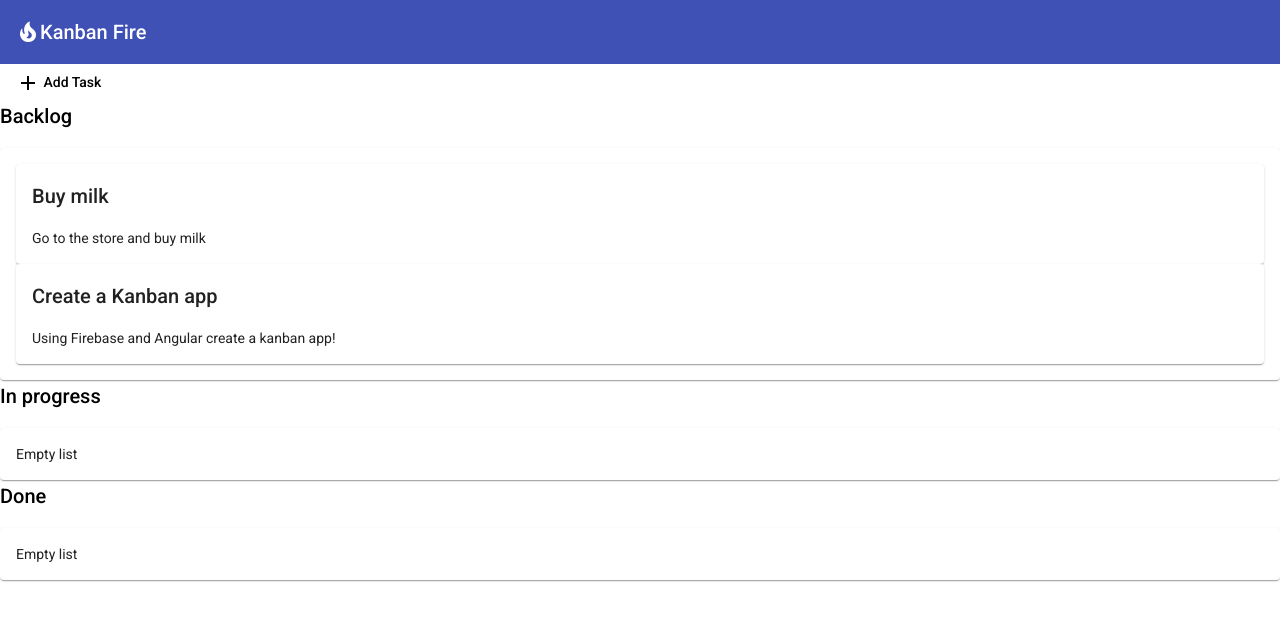
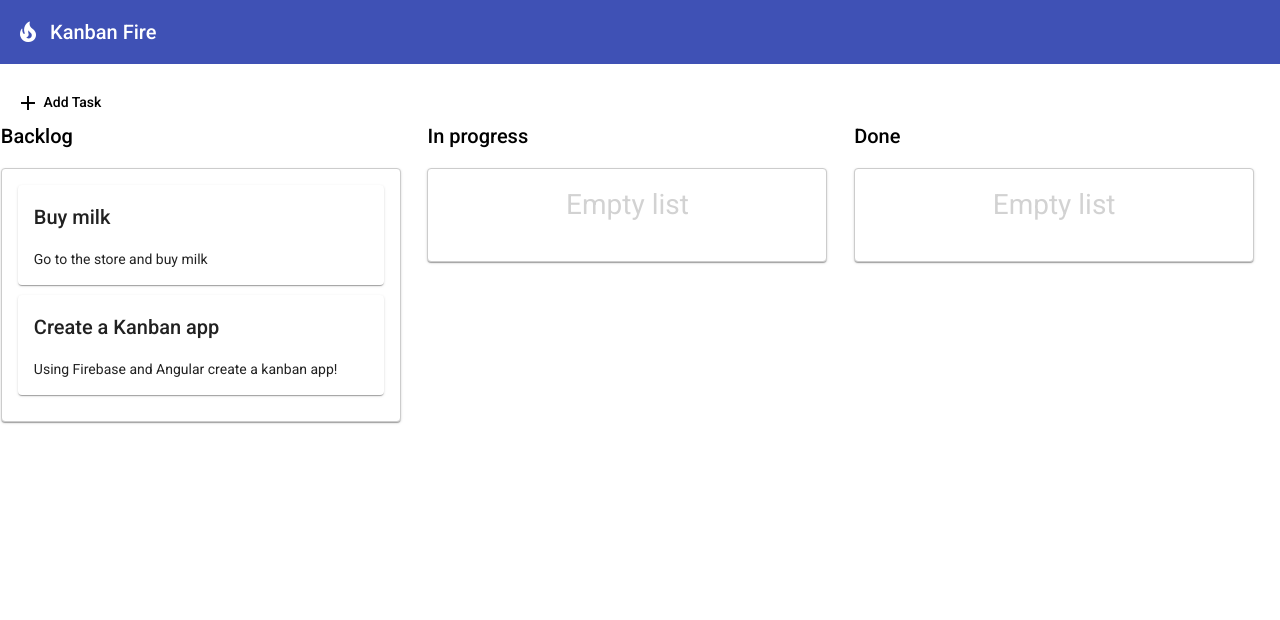
Before and after one commit to kartikdhiman/kanban-fire, an Angular app: page / in a window 1280 px wide. Shown: the top 620 px of the page. Built offline with nearby package versions, Linux system fonts and the light colour scheme.

Commit message:
style(app, task): improve design

```diff
--- a/src/app/app.component.scss
+++ b/src/app/app.component.scss
@@ -0,0 +1,43 @@
+mat-toolbar {
+  margin-bottom: 20px;
+
+  > span {
+    margin-left: 10px;
+  }
+}
+
+.content-wrapper {
+  max-width: 1400px;
+  margin: auto;
+}
+
+.container-wrapper {
+  display: flex;
+  justify-content: space-around;
+}
+
+.container {
+  width: 400px;
+  margin: 0 25px 25px 0;
+}
+
+.list {
+  border: solid 1px #ccc;
+  min-height: 60px;
+  border-radius: 4px;
+}
+
+.empty-label {
+  font-size: 2em;
+  padding-top: 10px;
+  text-align: center;
+  opacity: 0.2;
+}
+
+.cdk-drag-animating {
+  transition: transform 250ms;
+}
+
+.cdk-drag-placeholder {
+  opacity: 0;
+}
--- a/src/app/task/task.component.scss
+++ b/src/app/task/task.component.scss
@@ -0,0 +1,8 @@
+:host {
+  display: block;
+}
+
+.item {
+  margin-bottom: 10px;
+  cursor: pointer;
+}
```
